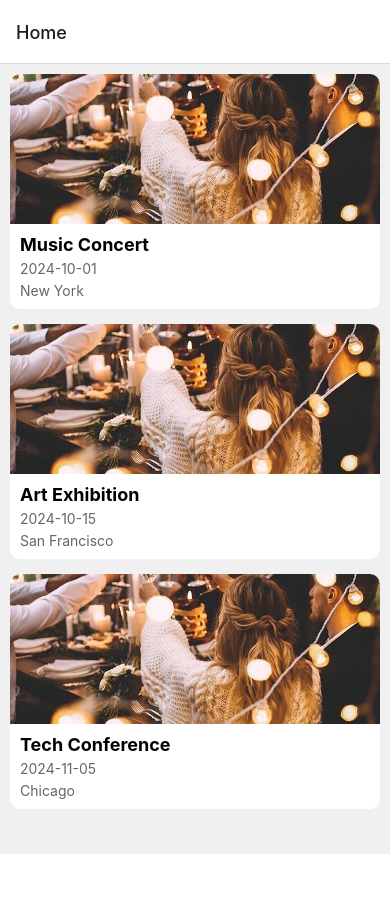
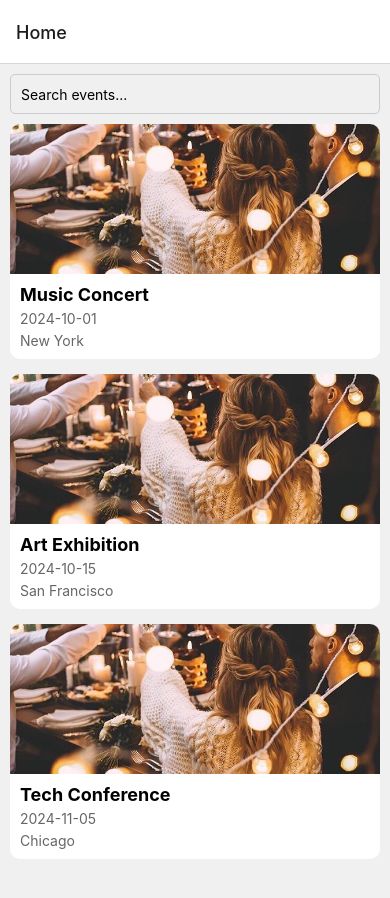
Before and after one commit to marywam/event, a React Native app: screen /Home in a window 390 px wide. Shown: the top 898 px of the page. Before the commit the page ends 854 px from the top, so only its background shows below. Built offline with nearby package versions, Linux system fonts and the light colour scheme.

Commit message:
search feature for home screen

```diff
--- a/screens/HomeScreen.tsx
+++ b/screens/HomeScreen.tsx
@@ -1,5 +1,5 @@
-import React from 'react';
-import { View, Text, Image, FlatList, StyleSheet, TouchableOpacity } from 'react-native';
+import React, { useState } from 'react';
+import { View, Text, Image, FlatList, StyleSheet, TouchableOpacity, TextInput } from 'react-native';
 import { useNavigation, NavigationProp } from '@react-navigation/native';
 
 // Define the parameter list for the navigation stack
@@ -42,6 +42,12 @@ const events: Event[] = [
 
 const HomeScreen = () => {
   const navigation = useNavigation<NavigationProp<RootStackParamList>>();
+  const [searchQuery, setSearchQuery] = useState('');
+
+  // Filter events based on the search query
+  const filteredEvents = events.filter(event =>
+    event.title.toLowerCase().includes(searchQuery.toLowerCase())
+  );
 
   const renderItem = ({ item }: { item: Event }) => (
     <TouchableOpacity
@@ -59,8 +65,14 @@ const HomeScreen = () => {
 
   return (
     <View style={styles.container}>
+      <TextInput
+        style={styles.searchInput}
+        placeholder="Search events..."
+        value={searchQuery}
+        onChangeText={setSearchQuery}
+      />
       <FlatList
-        data={events}
+        data={filteredEvents}
         renderItem={renderItem}
         keyExtractor={(item) => item.id}
         contentContainerStyle={styles.list}
@@ -74,6 +86,14 @@ const styles = StyleSheet.create({
     flex: 1,
     backgroundColor: '#f0f0f0',
     padding: 10,
+  },
+  searchInput: {
+    height: 40,
+    borderColor: '#ccc',
+    borderWidth: 1,
+    borderRadius: 5,
+    paddingHorizontal: 10,
+    marginBottom: 10,
   },
   list: {
     paddingBottom: 20,
```
Also changed, not shown: 1 other file (tests, documents, lock files or other folders).
